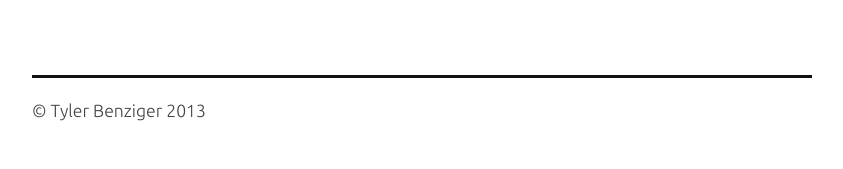
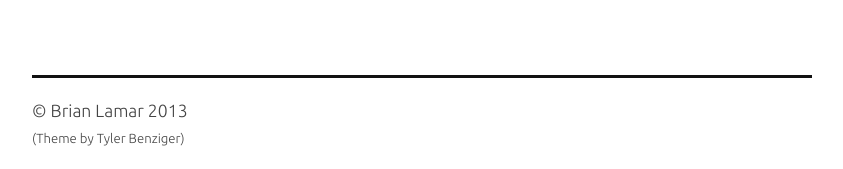
Before and after one commit to blamarvt/blamarvt.github.io, a Jekyll site: the page built from index.html, in a window 1280 px wide. Shown: the part 845-1014 px from the top of the page, without its empty margins (218-1061 px from the left). Built offline with Jekyll 4.4.1, drawn with Linux system fonts in a browser that asks for light colours; Markdown is read by kramdown in place of the engine named in the settings; before the commit the page ends 989 px from its top, so only the background shows below that.

Commit message:
Footer update

```diff
--- a/_includes/footer.html
+++ b/_includes/footer.html
@@ -1,7 +1,7 @@
 <footer>
     <nav class="container">
         <ul>
-            <li>&copy; Tyler Benziger 2013</li>
+          <li>&copy; Brian Lamar 2013 <small>(Theme by Tyler Benziger)</small></li>
         </ul>
     </nav>
 </footer>
```
